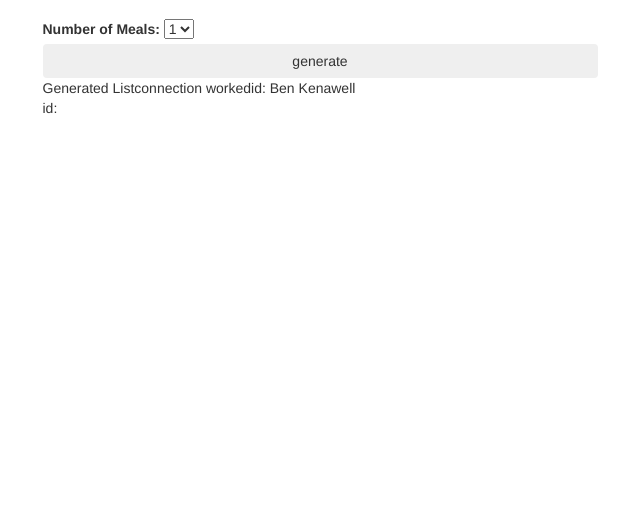
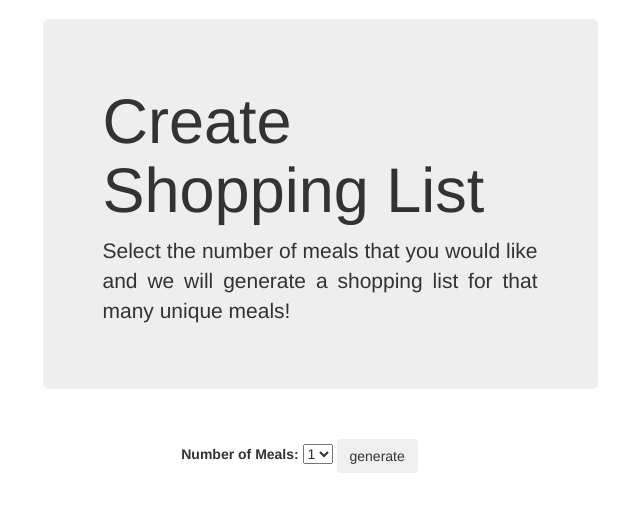
Before and after one commit to tkawchak/mealPlanner, a PHP site: page /generateList/GenerateList.php in a window 1280 px wide. Shown: the part 51-563 px from the top of the page, without its empty margins (320-960 px from the left). Run offline with PHP 8.4, Linux system fonts and the light colour scheme; data comes from the database, SQL or seed files in the repository; some libraries are stand-ins or nearby versions.

Commit message:
format genearteList

```diff
--- a/generateList/GenerateList.php
+++ b/generateList/GenerateList.php
@@ -58,10 +58,17 @@
     <div class="col-sm-3"></div>
     <div class="col-sm-6 text-justify">
 
+		<div class="jumbotron">
+		<h1>Create Shopping List</h1>
+		<p>Select the number of meals that you would like and we will generate a shopping list for that many unique meals!</p>
+		</div>
+
+		<br/>
+
 		<form role="form" action="./makeList.php" method="post">
 			<div class="form-group">
 			<label for="numMeals">Number of Meals:</label>
-				<select name="numberOfMeals">
+				<select class="dropdown align-left" name="numberOfMeals">
 					<option value="1">1</option>
 					<option value="2">2</option>
 					<option value="3">3</option>
@@ -69,41 +76,10 @@
 					<option value="5">5</option>
 					<option value="6">6</option>
 					<option value="7">7</option>
-				</select><br>
-        <button  type="submit" id="generate" class="btn btn-succsess btn-block"> generate </button>
+				</select>
+        <button  type="submit" id="generate" class="btn btn-succsess text-left"> generate </button>
     </form>
 
-
-      <!-- custmer id based on name. -->
-      <p> <?php echo "Generated List";
-            $servername = "localhost";
-            $username = "mealuser";
-            $password = "JyCCCFxBr3YQFyuW";
-            $dbname = "mealplanner";
-
-            // Create connection
-            $conn = new mysqli($servername, $username, $password, $dbname);
-            // Check connection
-            if ($conn->connect_error){
-                die("Connection failed: " . $conn->connect_error);
-            }
-            else{
-              echo "connection worked";
-            }
-
-            $sql = "SELECT name FROM customer";
-            $result = $conn->query($sql);
-
-            if ($result->num_rows > 0) {
-            // output data of each row
-              while($row = $result->fetch_assoc()) {
-                echo "id: " . $row["name"]. "<br>";
-              }
-            } else {
-                echo "0 results";
-              }
-              $conn->close();
-              ?> </p>
     <div class="col-sm-3"></div>
   </div>
 </div>
--- a/login/loginPage.php
+++ b/login/loginPage.php
@@ -93,6 +93,8 @@
 				<button  type="submit" id="user" class="btn btn-succsess btn-block"> Select User </button>
 		  </form>
 
+		  <br/>
+
 		  <form role="form" action="./newUser.php" method="post">
 				<div class="form-group">
 					<label for="usr">Username:</label>
```
